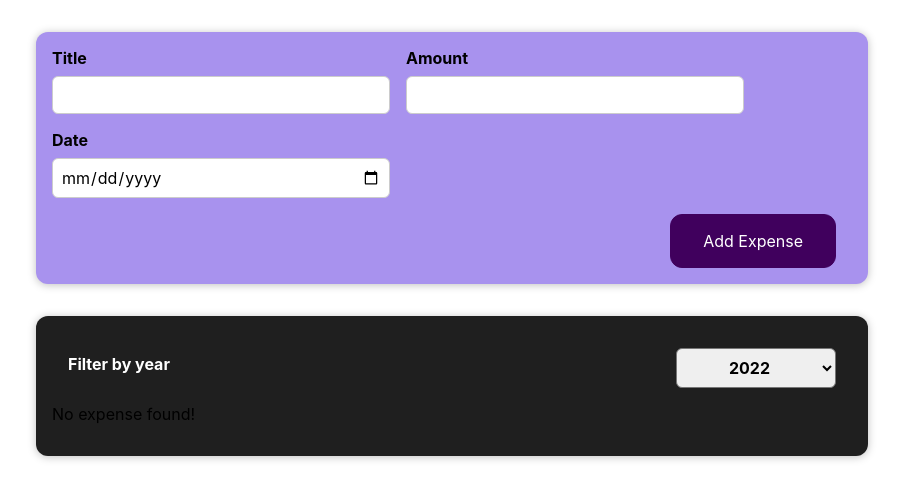
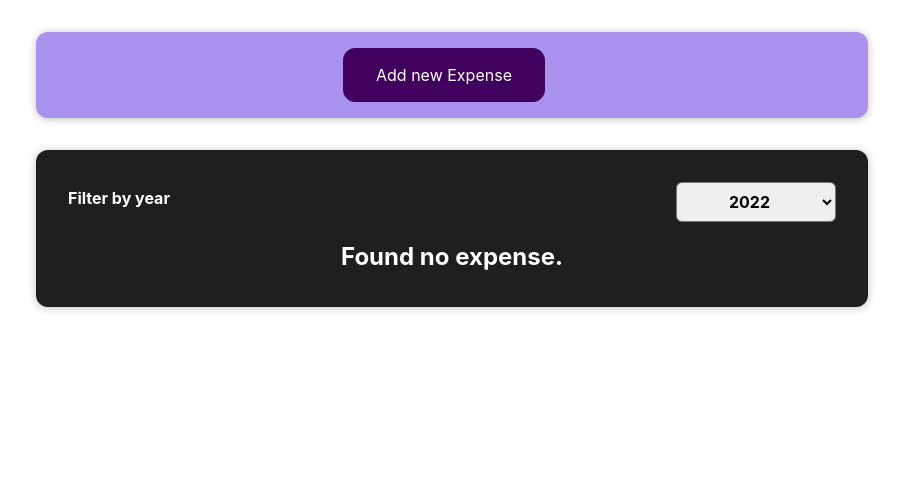
Before and after one commit to huynhkimtri/react-app-study-guide, a React (Create React App) app: page / in a window 1280 px wide. Shown: the top 500 px of the page, without its empty margins (188-1091 px from the left). Built offline with nearby package versions, Linux system fonts and the light colour scheme.

Commit message:
Add ExpenseList component, return conditional content

```diff
--- a/src/components/Expenses/ExpenseItem.js
+++ b/src/components/Expenses/ExpenseItem.js
@@ -6,9 +6,7 @@
 
 
 const ExpenseItem = (props) => {
-  // function clickHandler() {}
   const [title, setTitle] = useState(props.title);
-  console.log("ExpenseItem evaluated by React");
 
   const clickHandler = () => {
     setTitle("Updated!");
--- /dev/null
+++ b/src/components/Expenses/ExpenseList.css
@@ -0,0 +1,9 @@
+.expenses-list {
+  list-style: none;
+  padding: 0;
+}
+
+.expenses-list__fallback {
+  color: white;
+  text-align: center;
+}
--- /dev/null
+++ b/src/components/Expenses/ExpenseList.js
@@ -0,0 +1,24 @@
+import React from "react";
+import ExpenseItem from "./ExpenseItem";
+import "./ExpenseList.css";
+
+const ExpenseList = (props) => {
+  if (props.items.length === 0) {
+    return <h2 className="expenses-list__fallback">Found no expense.</h2>;
+  }
+
+  return (
+    <ul className="expenses-list">
+      {props.items.map((expense) => (
+        <ExpenseItem
+          key={expense.id}
+          title={expense.title}
+          amount={expense.amount}
+          date={expense.date}
+        />
+      ))}
+    </ul>
+  );
+};
+
+export default ExpenseList;
--- a/src/components/Expenses/Expenses.js
+++ b/src/components/Expenses/Expenses.js
@@ -1,6 +1,6 @@
 import React, { useState } from "react";
 import Card from "../UI/Card";
-import ExpenseItem from "./ExpenseItem";
+import ExpenseList from "./ExpenseList";
 import "./Expenses.css";
 import ExpensesFilter from "./ExpensesFilter";
 
@@ -15,54 +15,13 @@
     return expense.date.getFullYear().toString() === filteredYear;
   });
 
-  let expenseContent = <p>No expense found!</p>;
-
-  if (filteredExpense.length > 0) {
-    expenseContent = filteredExpense.map((expense) => (
-      <ExpenseItem
-        key={expense.id}
-        title={expense.title}
-        amount={expense.amount}
-        date={expense.date}
-      />
-    ));
-  }
-
   return (
     <Card className="expenses">
       <ExpensesFilter
         selected={filteredYear}
         onChangeFilter={filterChangeHandler}
       />
-      {expenseContent}
-      {/* {props.items.map((expense, index) => (
-        <ExpenseItem
-          key={expense.id}
-          title={expense.title}
-          amount={expense.amount}
-          date={expense.date}
-        />
-      ))} */}
-      {/* <ExpenseItem
-        title={props.items[0].title}
-        amount={props.items[0].amount}
-        date={props.items[0].date}
-      />
-      <ExpenseItem
-        title={props.items[1].title}
-        amount={props.items[1].amount}
-        date={props.items[1].date}
-      />
-      <ExpenseItem
-        title={props.items[2].title}
-        amount={props.items[2].amount}
-        date={props.items[2].date}
-      />
-      <ExpenseItem
-        title={props.items[3].title}
-        amount={props.items[3].amount}
-        date={props.items[3].date}
-      /> */}
+      <ExpenseList items={filteredExpense} />
     </Card>
   );
 };
--- a/src/components/NewExpense/ExpenseForm.js
+++ b/src/components/NewExpense/ExpenseForm.js
@@ -87,6 +87,9 @@
         </div>
       </div>
       <div className="new-expense__actions">
+        <button type="button" onClick={props.onCancel}>
+          Cancel
+        </button>
         <button type="submit">Add Expense</button>
       </div>
     </form>
--- a/src/components/NewExpense/NewExpense.js
+++ b/src/components/NewExpense/NewExpense.js
@@ -1,21 +1,42 @@
-import React from "react";
+import React, { useState } from "react";
 import ExpenseForm from "./ExpenseForm";
 import "./NewExpense.css";
 
 const NewExpense = (props) => {
+  const [isEditing, setIsEditing] = useState(false);
+
+  const startEditingHandler = () => {
+    console.log("Start editing");
+    setIsEditing(true);
+  };
+
+  const stopEditingHandler = () => {
+    console.log("Stop editing");
+    setIsEditing(false);
+  };
+
   const saveExpenseDataHandler = (enteredExpenseData) => {
     const expenseData = {
       ...enteredExpenseData,
-      id: Math.random().toString()
+      id: Math.random().toString(),
     };
     props.onAddExpense(expenseData);
+    stopEditingHandler();
   };
 
   return (
-    <div className='new-expense'>
-      <ExpenseForm onSaveExpenseData={saveExpenseDataHandler} />
+    <div className="new-expense">
+      {!isEditing && (
+        <button onClick={startEditingHandler}>Add new Expense</button>
+      )}
+      {isEditing && (
+        <ExpenseForm
+          onSaveExpenseData={saveExpenseDataHandler}
+          onCancel={stopEditingHandler}
+        />
+      )}
     </div>
   );
-}
+};
 
 export default NewExpense;
```
